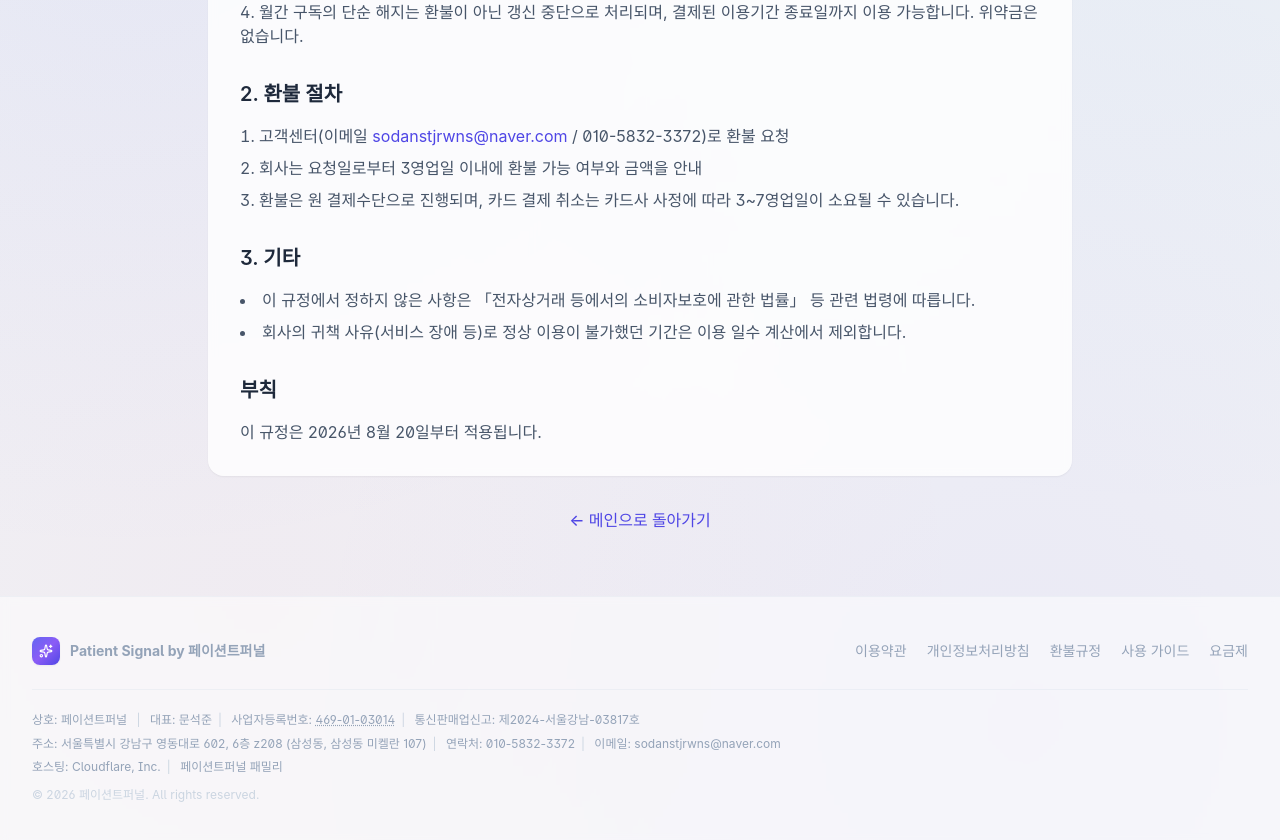
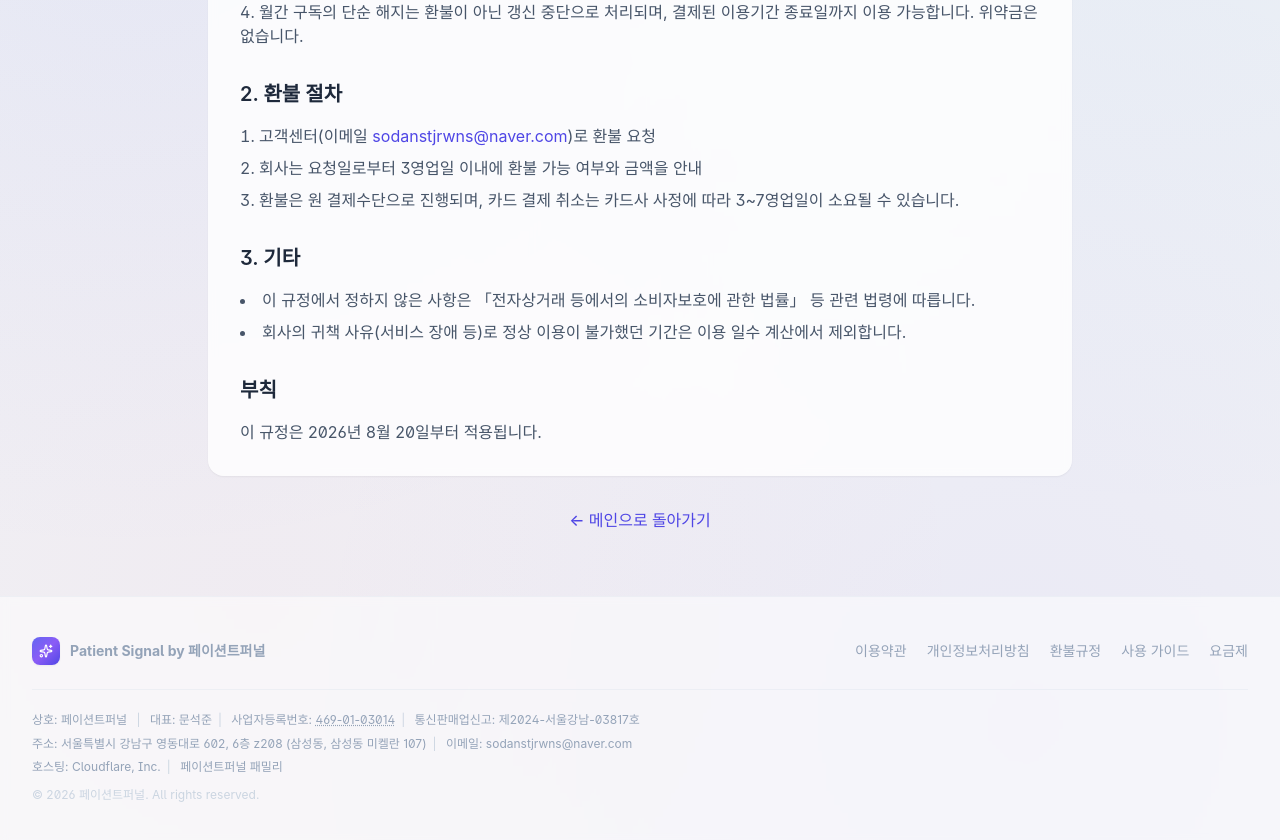
Before and after one commit to sodanstjrwns-max/patient-signal, a Next.js app in the folder apps/web/: page /refund in a window 1280 px wide. Shown: the part 380-1220 px from the top of the page. Built offline with nearby package versions, Linux system fonts and the light colour scheme; no server answers.

Commit message:
fix: 법적 페이지·푸터의 잘못 기재된 전화번호(010-5832-3372) 전면 삭제 — 연락처는 이메일로 일원화

```diff
--- a/apps/web/src/app/privacy/page.tsx
+++ b/apps/web/src/app/privacy/page.tsx
@@ -134,7 +134,6 @@ export default function PrivacyPage() {
             <div className="text-slate-600 bg-mesh rounded-lg p-4">
               <p>성명: 문석준 (대표)</p>
               <p>이메일: sodanstjrwns@naver.com</p>
-              <p>연락처: 010-5832-3372</p>
             </div>
             <p className="text-slate-600 mt-4">
               기타 개인정보 침해 신고·상담: 개인정보침해신고센터 (privacy.kisa.or.kr / 국번없이 118)
--- a/apps/web/src/app/refund/page.tsx
+++ b/apps/web/src/app/refund/page.tsx
@@ -51,8 +51,8 @@ export default function RefundPage() {
                   className="text-indigo-600 hover:text-indigo-700"
                 >
                   sodanstjrwns@naver.com
-                </a>{' '}
-                / 010-5832-3372)로 환불 요청
+                </a>
+                )로 환불 요청
               </li>
               <li>회사는 요청일로부터 3영업일 이내에 환불 가능 여부와 금액을 안내</li>
               <li>
--- a/apps/web/src/components/layout/SiteFooter.tsx
+++ b/apps/web/src/components/layout/SiteFooter.tsx
@@ -53,7 +53,6 @@ export default function SiteFooter() {
           </p>
           <p>
             주소: 서울특별시 강남구 영동대로 602, 6층 z208 (삼성동, 삼성동 미켈란 107)
-            <span className="mx-1.5 text-slate-300">|</span> 연락처: 010-5832-3372
             <span className="mx-1.5 text-slate-300">|</span> 이메일: sodanstjrwns@naver.com
           </p>
           <p>
```
